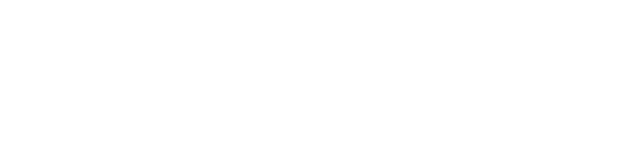
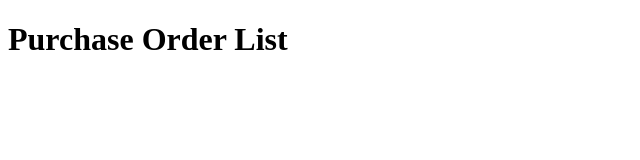
Before and after one commit to MCLunar/PurchaseOrder, a plain HTML site: page index.html in a window 1280 px wide. Shown: the whole page, without its empty margins (0-640 px from the left). Drawn offline with Linux system fonts and the light colour scheme.

Commit message:
branch creation

```diff
--- a/index.html
+++ b/index.html
@@ -9,6 +9,10 @@
 </head>
 <body>
 
+    <div class="container">
+        <h1>Purchase Order List</h1>
+
+    </div>
 
 </body>
 
```
